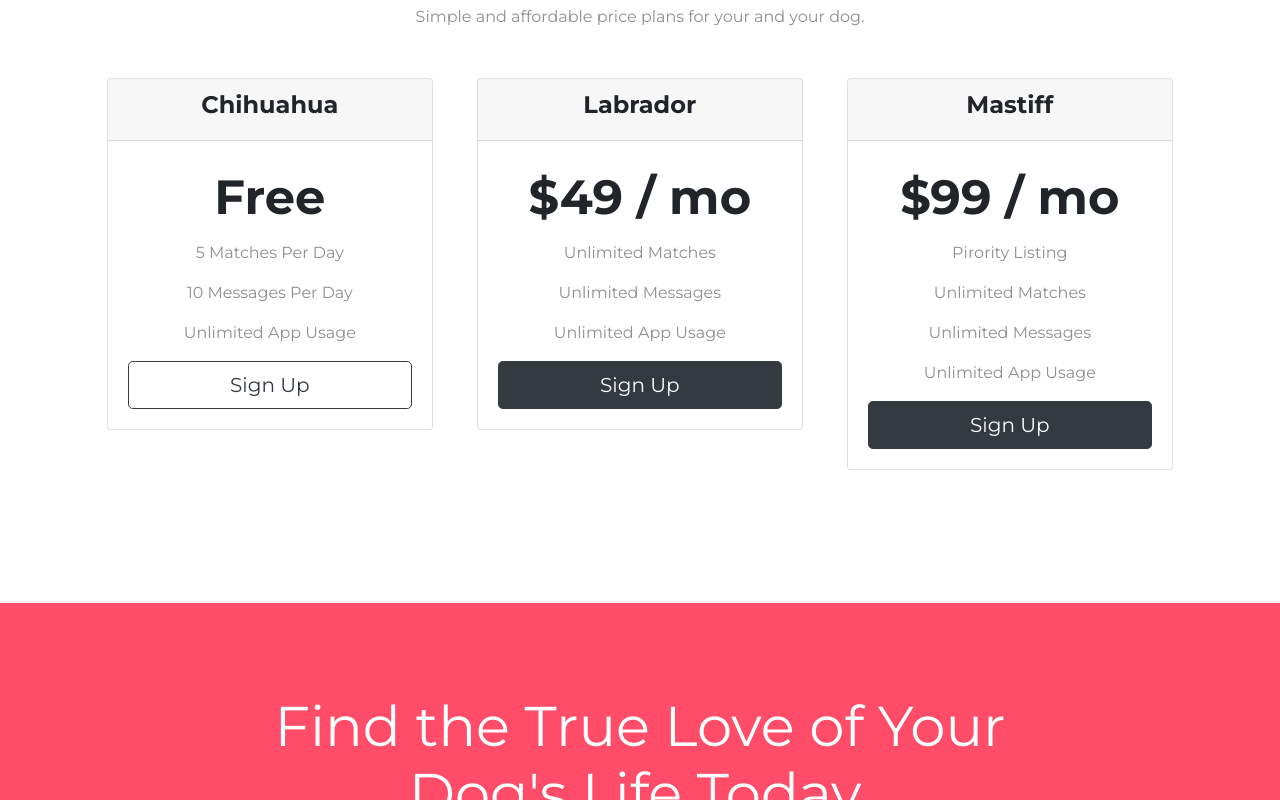
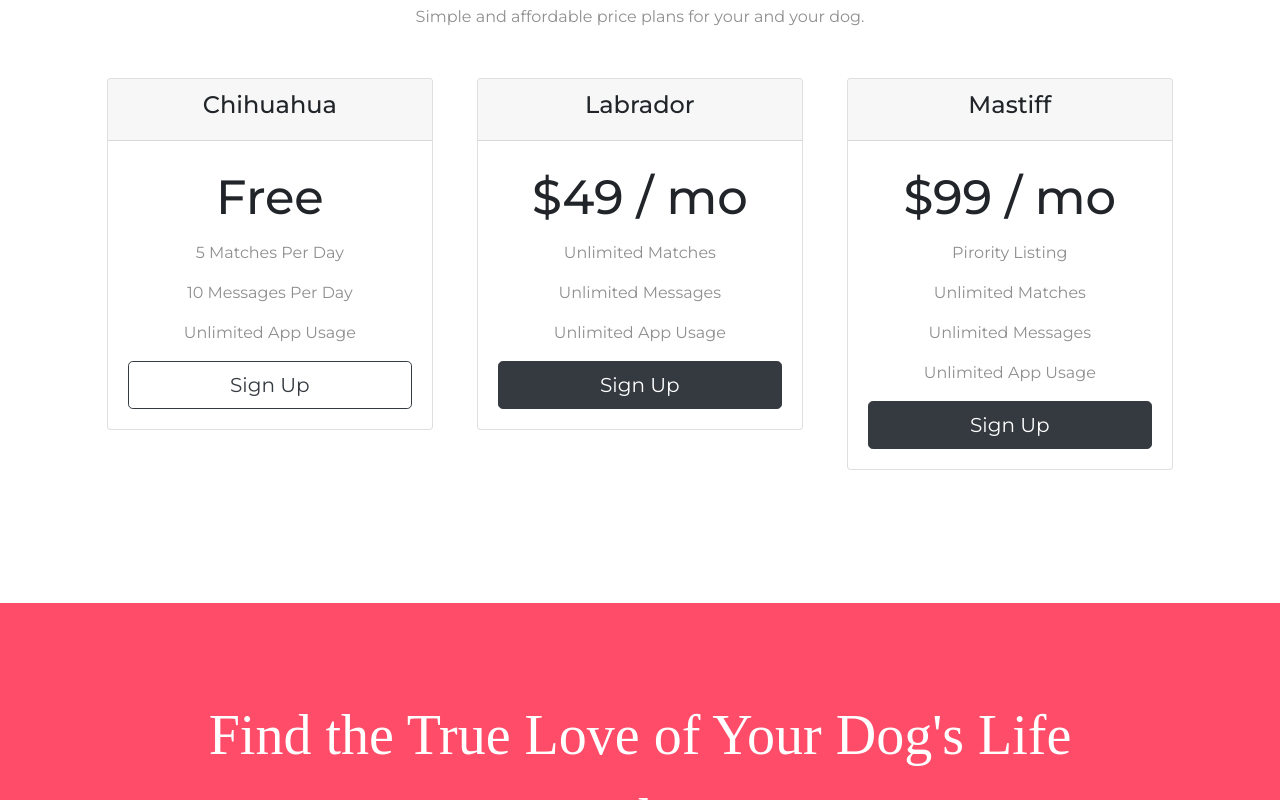
Before and after one commit to Nam-Do-San-22/Nofies-Assignment-9, a plain HTML site: page index.html in a window 1280 px wide. Shown: the part 2000-2800 px from the top of the page. Drawn offline with nearby package versions, Linux system fonts and the light colour scheme.

Commit message:
Add files via upload

```diff
--- a/index.html
+++ b/index.html
@@ -4,7 +4,7 @@
 <head>
   <meta charset="utf-8">
   <title>TinDog</title>
-
+  <link rel="stylesheet"  href="aos-by-red.css">
 
   <link rel="stylesheet" href="https://cdnjs.cloudflare.com/ajax/libs/animate.css/3.5.2/animate.min.css">
   <link rel="stylesheet" href="https://unpkg.com/aos@next/dist/aos.css" />
@@ -194,7 +194,7 @@
 
   <section class="colored-section" id="">
   <div class="container-fluid">
-    <h5 class="display-4">Find the True Love of Your Dog's Life Today.</h3>
+    <h3 class="big-heading">Find the True Love of Your Dog's Life Today.</h3>
     <button class="btn btn-dark btn-lg download-button infinite animated pulse" type="button"><i class="fab fa-apple "></i> Download</button>
     <button class="btn btn-outline-light btn-lg download-button"><i class="fab fa-google-play"></i> Download</button>
   </div>
--- a/styles.css
+++ b/styles.css
@@ -4,7 +4,7 @@ body{
 }
 h1,h2,h3,h4,h5,h6{
   font-family: 'Montserrat', sans-serif;
-  font-weight: 700;
+
 }
 
 p{
@@ -28,9 +28,9 @@ footer{
 
 /* Headings */
 .big-heading{
+  font-family: "Montserrat-Black";
+  font-size: 3.5rem;
   line-height: 1.5;
-  font-size: 3.5rem;
-  font-weight: 900;
 }
 .section-heading{
   font-size: 3rem;
```
